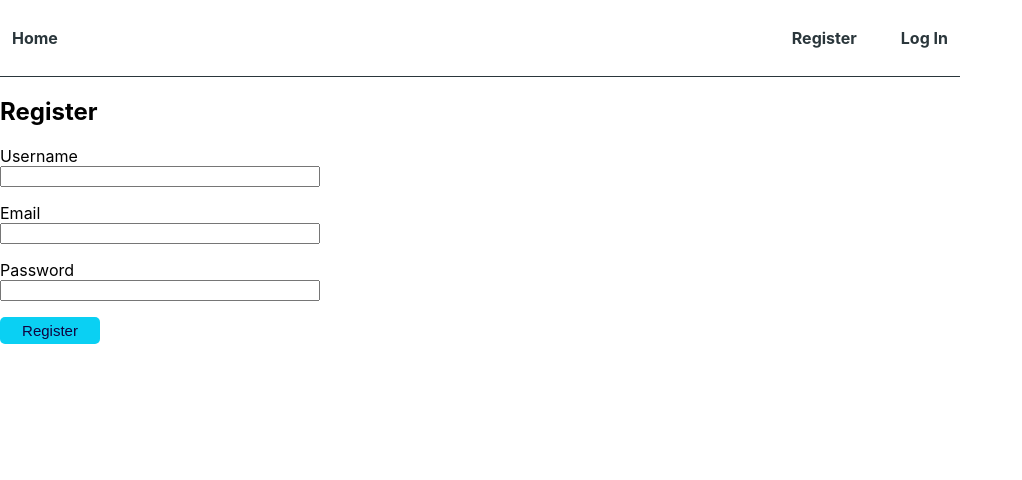
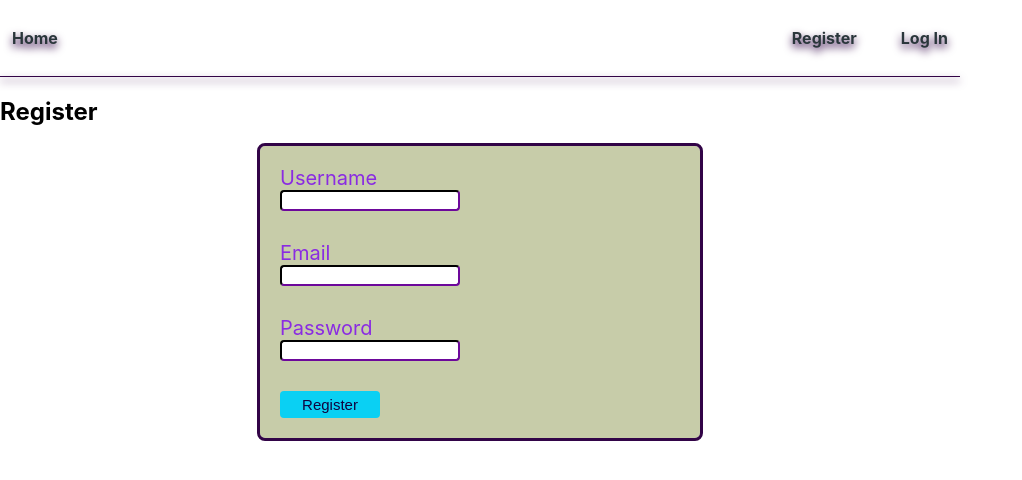
Before and after one commit to AndreyTarkaniy/goit-react-hw-08-phonebook, a React (Create React App) app: page /goit-react-hw-08-phonebook/register in a window 1280 px wide. Shown: the top 480 px of the page, without its empty margins (0-1022 px from the left). Built offline with nearby package versions, Linux system fonts and the light colour scheme.

Commit message:
add some styles more

```diff
--- a/src/components/Header/Header.module.css
+++ b/src/components/Header/Header.module.css
@@ -3,5 +3,6 @@
   justify-content: space-between;
   align-items: center;
   margin-bottom: 16px;
-  border-bottom: 1px solid #2a363b;
+  border-bottom: 1px solid rgb(50, 4, 71);
+  filter: drop-shadow(0px 4px 4px rgba(50, 4, 71, 1));
 }
--- a/src/components/LoginForm/LoginForm.jsx
+++ b/src/components/LoginForm/LoginForm.jsx
@@ -21,11 +21,11 @@ export const LoginForm = () => {
     <form className={css.form} onSubmit={handleSubmit} autoComplete="off">
       <label className={css.label}>
         Email
-        <input type="email" name="email" />
+        <input className={css.input} type="email" name="email" />
       </label>
       <label className={css.label}>
         Password
-        <input type="password" name="password" />
+        <input className={css.input} type="password" name="password" />
       </label>
       <button className={css.btn} type="submit">
         Log In
--- a/src/components/LoginForm/LoginForm.module.css
+++ b/src/components/LoginForm/LoginForm.module.css
@@ -1,11 +1,32 @@
 .form {
-  width: 320px;
+  display: flex;
+
+  flex-direction: column;
+  gap: 30px;
+  width: 400px;
+
+  outline: 3px solid rgb(50, 4, 71);
+  background-color: #c7cca9;
+
+  margin: 0 auto;
+  border-radius: 5px;
+  padding: 20px;
 }
 
 .label {
   display: flex;
   flex-direction: column;
-  margin-bottom: 16px;
+  justify-content: center;
+  width: 45%;
+
+  font-size: 20px;
+
+  color: blueviolet;
+}
+
+.input {
+  border-color: rgb(50, 4, 71);
+  border-radius: 4px;
 }
 
 .btn {
@@ -19,11 +40,9 @@
 
   color: rgb(16, 3, 63);
   background-color: rgb(10, 208, 243);
-  border-radius: 5px;
 }
 
-.btn:hover,
-.btn:focus {
+.btn:hover {
   color: rgb(242, 244, 247);
-  background-color: rgb(138, 210, 238);
+  background-color: rgb(59, 143, 10);
 }
--- a/src/components/RegisterForm/RegisterForm.jsx
+++ b/src/components/RegisterForm/RegisterForm.jsx
@@ -22,15 +22,15 @@ export const RegisterForm = () => {
     <form className={css.form} onSubmit={handleSubmit} autoComplete="off">
       <label className={css.label}>
         Username
-        <input type="text" name="name" />
+        <input className={css.input} type="text" name="name" />
       </label>
       <label className={css.label}>
         Email
-        <input type="email" name="email" />
+        <input className={css.input} type="email" name="email" />
       </label>
       <label className={css.label}>
         Password
-        <input type="password" name="password" />
+        <input className={css.input} type="password" name="password" />
       </label>
       <button className={css.btn} type="submit">
         Register
--- a/src/components/RegisterForm/RegisterForm.module.css
+++ b/src/components/RegisterForm/RegisterForm.module.css
@@ -1,11 +1,32 @@
 .form {
-  width: 320px;
+  display: flex;
+
+  flex-direction: column;
+  gap: 30px;
+  width: 400px;
+
+  outline: 3px solid rgb(50, 4, 71);
+  background-color: #c7cca9;
+
+  margin: 0 auto;
+  border-radius: 5px;
+  padding: 20px;
 }
 
 .label {
   display: flex;
   flex-direction: column;
-  margin-bottom: 16px;
+  justify-content: center;
+  width: 45%;
+
+  font-size: 20px;
+
+  color: blueviolet;
+}
+
+.input {
+  border-color: rgb(50, 4, 71);
+  border-radius: 4px;
 }
 
 .btn {
@@ -19,11 +40,9 @@
 
   color: rgb(16, 3, 63);
   background-color: rgb(10, 208, 243);
-  border-radius: 5px;
 }
 
-.btn:hover,
-.btn:focus {
+.btn:hover {
   color: rgb(242, 244, 247);
-  background-color: rgb(138, 210, 238);
+  background-color: rgb(59, 143, 10);
 }
```
